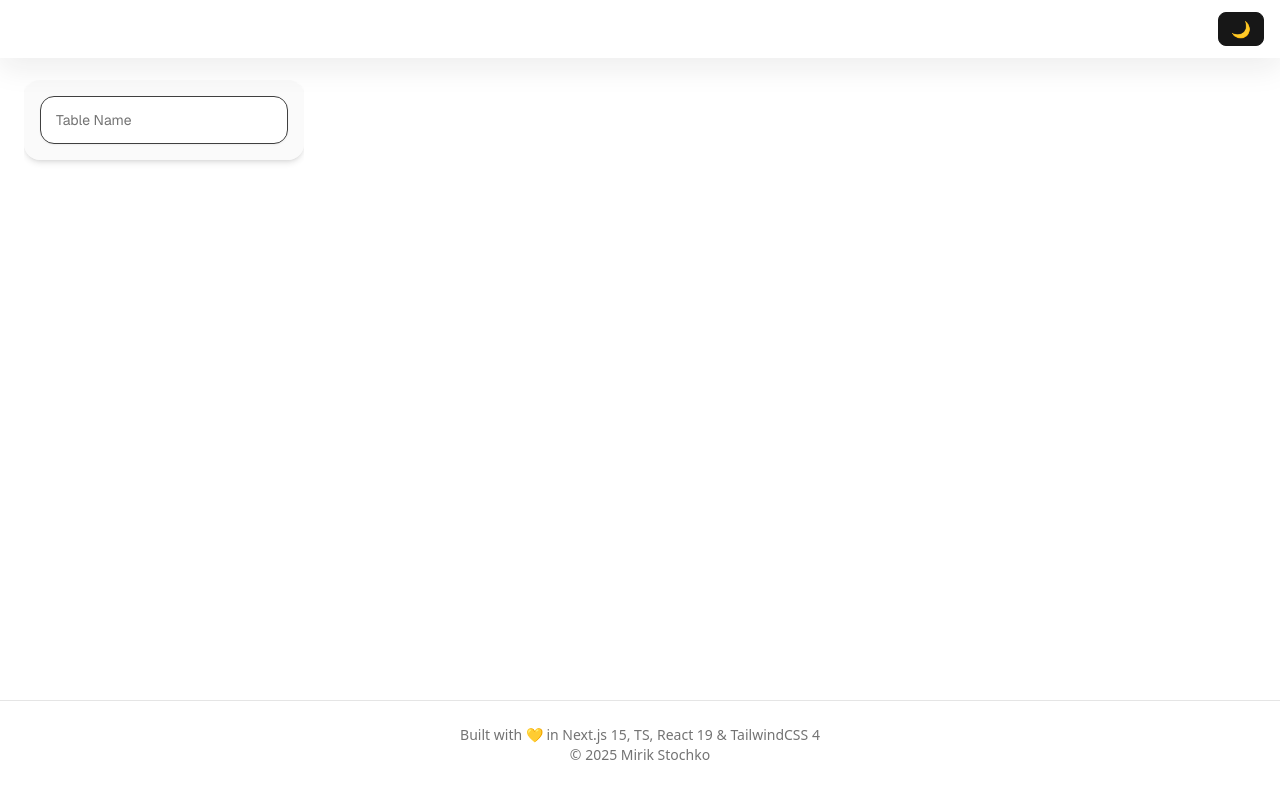
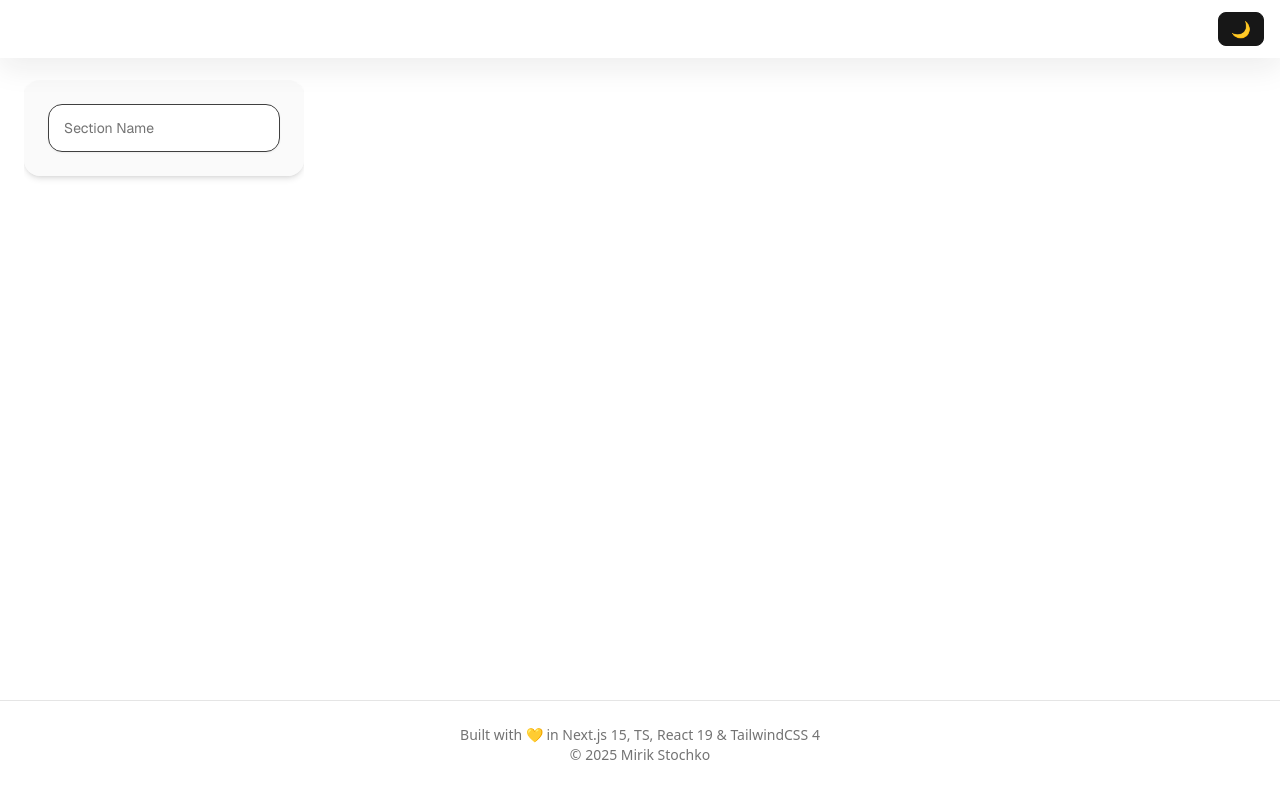
Before and after one commit to Mirik-ua/focus_board, a Next.js app: page / in a window 1280 px wide. Built offline with nearby package versions, Linux system fonts and the light colour scheme.

Commit message:
add store & implement add todos + add section

```diff
--- a/package.json
+++ b/package.json
@@ -12,11 +12,13 @@
     "class-variance-authority": "^0.7.1",
     "clsx": "^2.1.1",
     "lucide-react": "^0.525.0",
+    "middleware": "^1.0.0",
     "next": "15.4.3",
     "next-themes": "^0.4.6",
     "react": "19.1.0",
     "react-dom": "19.1.0",
-    "tailwind-merge": "^3.3.1"
+    "tailwind-merge": "^3.3.1",
+    "zustand": "^5.0.6"
   },
   "devDependencies": {
     "@eslint/eslintrc": "^3",
--- a/src/app/page.tsx
+++ b/src/app/page.tsx
@@ -1,6 +1,12 @@
-import { SectionWrap } from '@/components/todo/SectionWrap'
+'use client'
+import { BlankSection } from '@/components/todo/BlankSection'
+import { SectionBlock } from '@/components/todo/SectionBlock'
+import { SectionTodo } from '@/components/todo/SectionTodo'
+import { useStoreTodo } from '@/store/todo'
+import { SectionType } from '@/types/todo'
 
 export default function TodoList() {
+  const { sections } = useStoreTodo()
   return (
     <div
       className="flex font-sans  pt-20  px-6 gap-16  pb-6"
@@ -10,7 +16,16 @@ export default function TodoList() {
       }}
     >
       <main className="flex overflow-x-scroll gap-[32px] ">
-        <SectionWrap />
+        {sections.length
+          ? sections.map((s: SectionType) => (
+              <SectionBlock key={s.id}>
+                <SectionTodo section={s} />
+              </SectionBlock>
+            ))
+          : null}
+        <SectionBlock>
+          <div className="overflow-y-auto">{<BlankSection />}</div>
+        </SectionBlock>
       </main>
       <footer className="row-start-3 flex gap-[24px] flex-wrap items-center justify-center"></footer>
     </div>
--- a/src/components/todo/BlankSection.tsx
+++ b/src/components/todo/BlankSection.tsx
@@ -2,6 +2,8 @@
 import { InputLabel } from '@/shared/InputLabel'
 import { InputProcess } from '@/types/process'
 import { useState } from 'react'
+import { useStoreTodo } from '@/store/todo'
+import { useUId } from '@/hooks/useUid'
 
 type FieldType = {
   value: string
@@ -12,6 +14,8 @@ const initialField = { value: '', error: null }
 
 export function BlankSection() {
   const [field, setField] = useState<FieldType>(initialField)
+  const { addSection } = useStoreTodo()
+  const uId = useUId()
 
   const handleSubmit = (e: InputProcess<HTMLFormElement>) => {
     e.preventDefault()
@@ -21,7 +25,12 @@ export function BlankSection() {
       return
     }
 
+    const firstInput = e.currentTarget.elements[0] as HTMLInputElement
+
+    firstInput.blur()
+
     setField(initialField)
+    addSection({ id: uId, name: field.value, todos: [] })
   }
 
   const handleChange = (e: InputProcess<HTMLInputElement>): void => {
@@ -35,12 +44,13 @@ export function BlankSection() {
   }
 
   return (
-    <form onSubmit={handleSubmit} className="p-2">
+    <form onSubmit={handleSubmit} className="p-2 ">
       <InputLabel
         value={field.value}
         error={field.error}
         id={'table'}
-        label={'Table Name'}
+        autoComplete={'off'}
+        label={'Section Name'}
         onChange={handleChange}
       />
     </form>
--- /dev/null
+++ b/src/components/todo/BlankTodo.tsx
@@ -0,0 +1,42 @@
+'use client'
+import { InputProcess } from '@/types/process'
+import { useState } from 'react'
+import { useStoreTodo } from '@/store/todo'
+import { InputLabel } from '@/shared/InputLabel'
+import { useUId } from '@/hooks/useUid'
+
+type SectionsType = {
+  sectionId: string
+  sectionName: string
+}
+
+export function BlankTodo({ sectionId, sectionName }: SectionsType) {
+  const [value, setValue] = useState<string>('')
+  const { addTodo } = useStoreTodo()
+  const uId = useUId()
+
+  const handleSubmit = (e: InputProcess<HTMLFormElement>) => {
+    e.preventDefault()
+
+    if (value.length > 1) {
+      addTodo({ sectionId, sectionName, value, uId })
+      setValue('')
+    }
+  }
+
+  const handleChange = (e: InputProcess<HTMLInputElement>): void => {
+    setValue(e.target.value)
+  }
+
+  return (
+    <form onSubmit={handleSubmit} className="mt-5 'border-b-1 border-gray-200'">
+      <InputLabel
+        value={value}
+        id={sectionName + sectionId}
+        autoComplete={'off'}
+        label={'todo...'}
+        onChange={handleChange}
+      />
+    </form>
+  )
+}
--- /dev/null
+++ b/src/components/todo/SectionBlock.tsx
@@ -0,0 +1,13 @@
+'use client'
+import { JSX } from 'react'
+
+export function SectionBlock({ children }: { children: JSX.Element }) {
+  return (
+    <div
+      className="min-w-[280px] overflow-hidden p-4 max-w-[min-content] h-max rounded-2xl
+        shadow-md bg-muted/50 transition-transform duration-300 ease-[cubic-bezier(0.22,1,0.36,1)]"
+    >
+      {children}
+    </div>
+  )
+}
--- /dev/null
+++ b/src/components/todo/SectionTodo.tsx
@@ -0,0 +1,27 @@
+import { SectionType } from '@/types/todo'
+import { BlankTodo } from './BlankTodo'
+
+export function SectionTodo({ section }: { section: SectionType }) {
+  return (
+    <div>
+      <div className="border-b-1 border-gray-200 pb-4">
+        <h3 className={'font-bold break-words'}>{section.name}</h3>
+      </div>
+      <div className="mt-5 flex flex-col gap-4">
+        {section.todos.length
+          ? section.todos.map((i) => {
+              return (
+                <div
+                  key={i.id}
+                  className="rounded-lg px-4 py-3 bg-muted text-foreground border border-muted-foreground/10 transition-colors hover:bg-muted/80"
+                >
+                  {i.name}
+                </div>
+              )
+            })
+          : null}
+        <BlankTodo sectionId={section.id} sectionName={section.name} />
+      </div>
+    </div>
+  )
+}
--- a/src/components/todo/SectionWrap.tsx
+++ /dev/null
@@ -1,14 +0,0 @@
-import { BlankSection } from './BlankSection'
-
-export function SectionWrap() {
-  return (
-    <div
-      className="min-w-[280px] overflow-hidden p-2 h-max rounded-2xl
-        shadow-md bg-muted/50 transition-transform duration-300 ease-[cubic-bezier(0.22,1,0.36,1)]"
-    >
-      <div className="overflow-y-auto">
-        <BlankSection />
-      </div>
-    </div>
-  )
-}
--- /dev/null
+++ b/src/hooks/useUid.tsx
@@ -0,0 +1,3 @@
+export const useUId = () => {
+  return Date.now()
+}
--- a/src/shared/InputLabel.tsx
+++ b/src/shared/InputLabel.tsx
@@ -9,7 +9,8 @@ type InputLabelType = {
   id: string
   placeholder?: string
   error?: string | null
-}
+  props?: object
+} & React.InputHTMLAttributes<HTMLInputElement>
 
 export function InputLabel({
   value,
@@ -18,6 +19,7 @@ export function InputLabel({
   placeholder = ' ',
   label,
   error,
+  props,
 }: InputLabelType) {
   return (
     <div className="relative w-full max-w-md">
@@ -26,15 +28,16 @@ export function InputLabel({
         value={value}
         onChange={onChange}
         placeholder={placeholder}
+        {...props}
         className={cn(
-          'peer h-12 w-full rounded-xl border border-neutral-700 bg-background px-4 pt-5 pb-2 text-sm dark:text-white shadow-inner',
+          'peer h-12 w-full rounded-xl border border-neutral-700 bg-background px-4 pt-5 pb-2 text-sm dark:text-white shadow-inner transition-all',
           'focus:border-purple-500 focus:ring-2 focus:ring-purple-500'
         )}
       />
       <label
         htmlFor={id}
         className={cn(
-          'pointer-events-none absolute left-4 top-2 text-xs text-muted-foreground ',
+          'pointer-events-none absolute left-4 top-2 text-xs text-muted-foreground transition-all',
           'peer-placeholder-shown:top-3.5 peer-placeholder-shown:text-sm peer-placeholder-shown:text-muted-foreground',
           'peer-focus:top-2 peer-focus:text-xs peer-focus:text-purple-500'
         )}
--- /dev/null
+++ b/src/store/todo.jsx
@@ -0,0 +1,19 @@
+import { create } from 'zustand'
+import { devtools } from 'zustand/middleware'
+import {SectionsType} from '@/types/todo'
+
+export const useStoreTodo = create()(
+    devtools((set) => ({
+        sections: [],
+        addSection: (data) => set((state) => ({...state, sections: ([ ...state.sections, data ])})),
+        addTodo: ({ sectionId, value, uId }) => set((state) => ({
+            ...state,
+            sections: state.sections.map((s) => {
+                if(s.id === sectionId) {
+                    return {...s, todos: [...s.todos, {name: value, id: uId}]}
+                }else {
+                    return s
+                }
+            })
+            }))
+    }), { name: 'SectionStore' }))
--- a/src/types/todo.ts
+++ b/src/types/todo.ts
@@ -1,8 +1,7 @@
 
-export type Todo = {
+export type TodoType = {
   id: string
-  label: string
-  completed: boolean
+  name: string
 }
 
 export type FilterTypes = 'active' | 'all' | 'completed'
@@ -13,7 +12,7 @@ export type FilterCheckboxType = {
   activeValue: FilterTypes
 }
 
-export type TodoMapType = Todo & {
+export type TodoMapType = TodoType & {
   handleChange: (id: string) => void
 }
 
@@ -21,3 +20,13 @@ export type TodoField = {
   error: string | null
   value: string
 }
+
+export type SectionsType = {
+  sections: []
+}
+
+export type SectionType = {
+  id: string
+  name: string
+  todos: TodoType[]
+}
```
Also changed, not shown: 1 other file (tests, documents, lock files or other folders).
